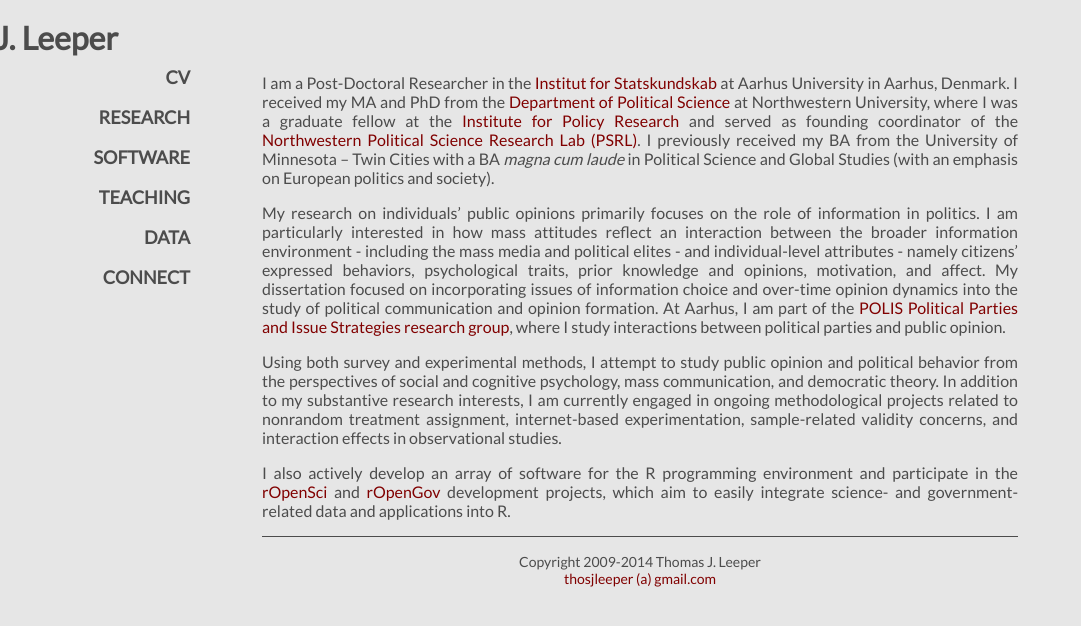
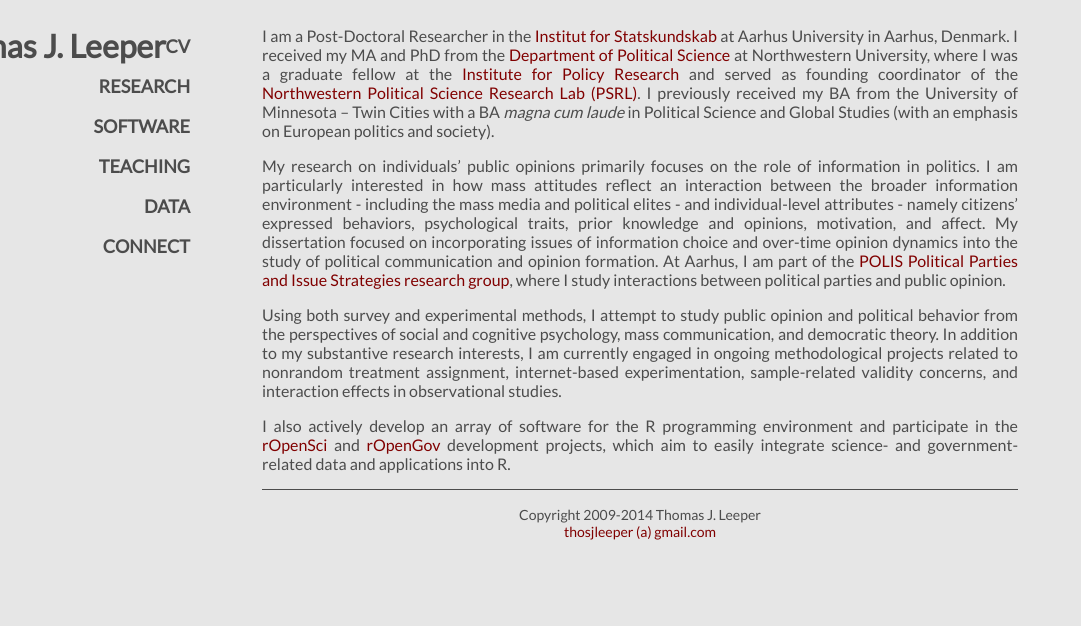
Before and after one commit to leeper/leeper.github.io, a Jekyll site: the page built from index.md, in a window 1280 px wide. Shown: the top 626 px of the page, without its empty margins (0-1081 px from the left). Built offline with Jekyll 4.4.1, drawn with Linux system fonts in a browser that asks for light colours.

Commit message:
header css

```diff
--- a/assets/css/style.css
+++ b/assets/css/style.css
@@ -61,13 +61,15 @@
     font-size:16px;
 }
 .thomas {
+    font-weight:bold;
+    font-size:32px;
+    text-decoration:none;
+    width:9em;
+    float:left;
+    text-align:right;
     margin-left:-12em;
     margin-bottom:0.2em;
     color:#4c4c4c;
-    text-align:left;
-    font-weight:bold;
-    font-size:32px;
-    text-decoration:none;
 }
 .thomas a {
     color:#4c4c4c;
```
